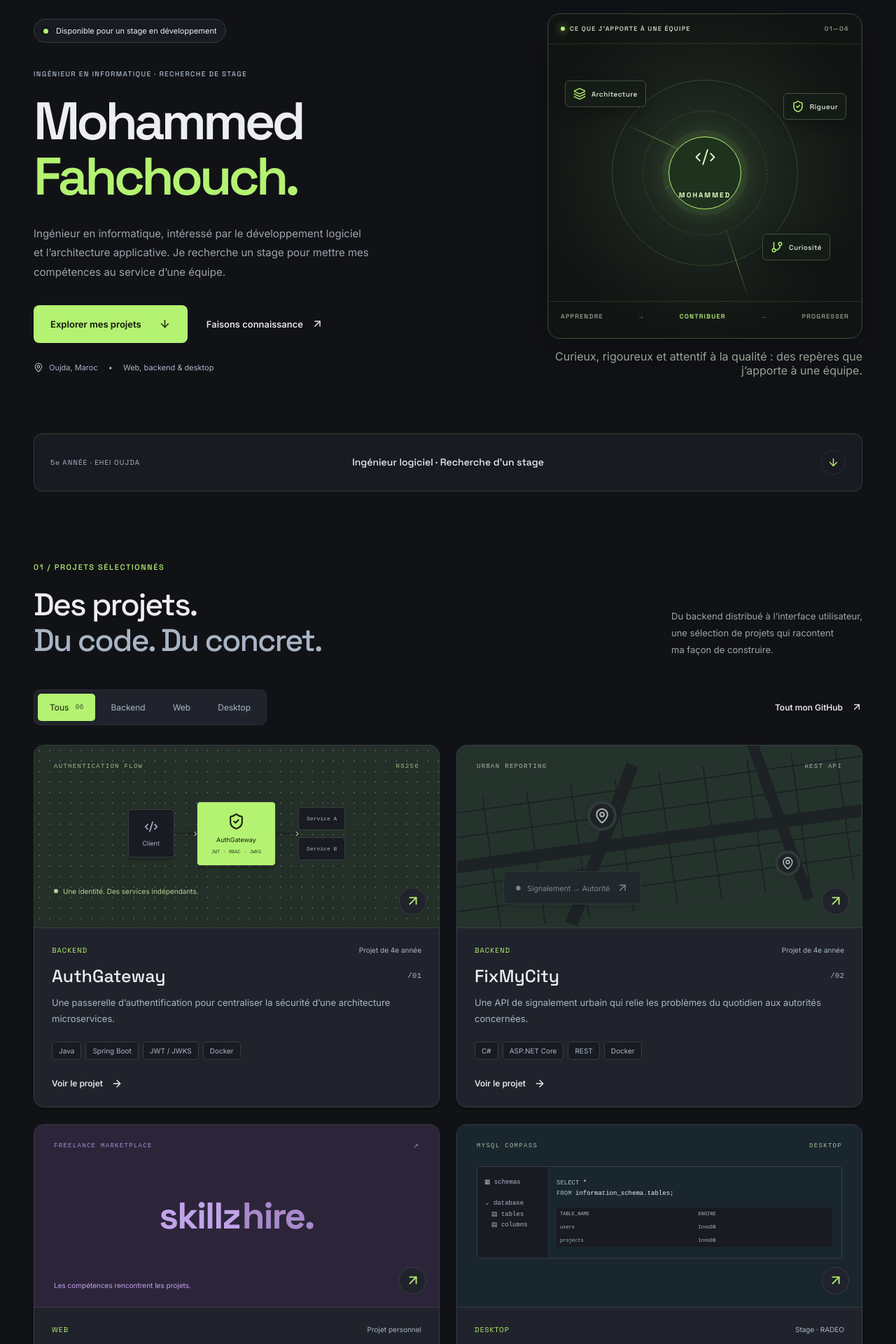
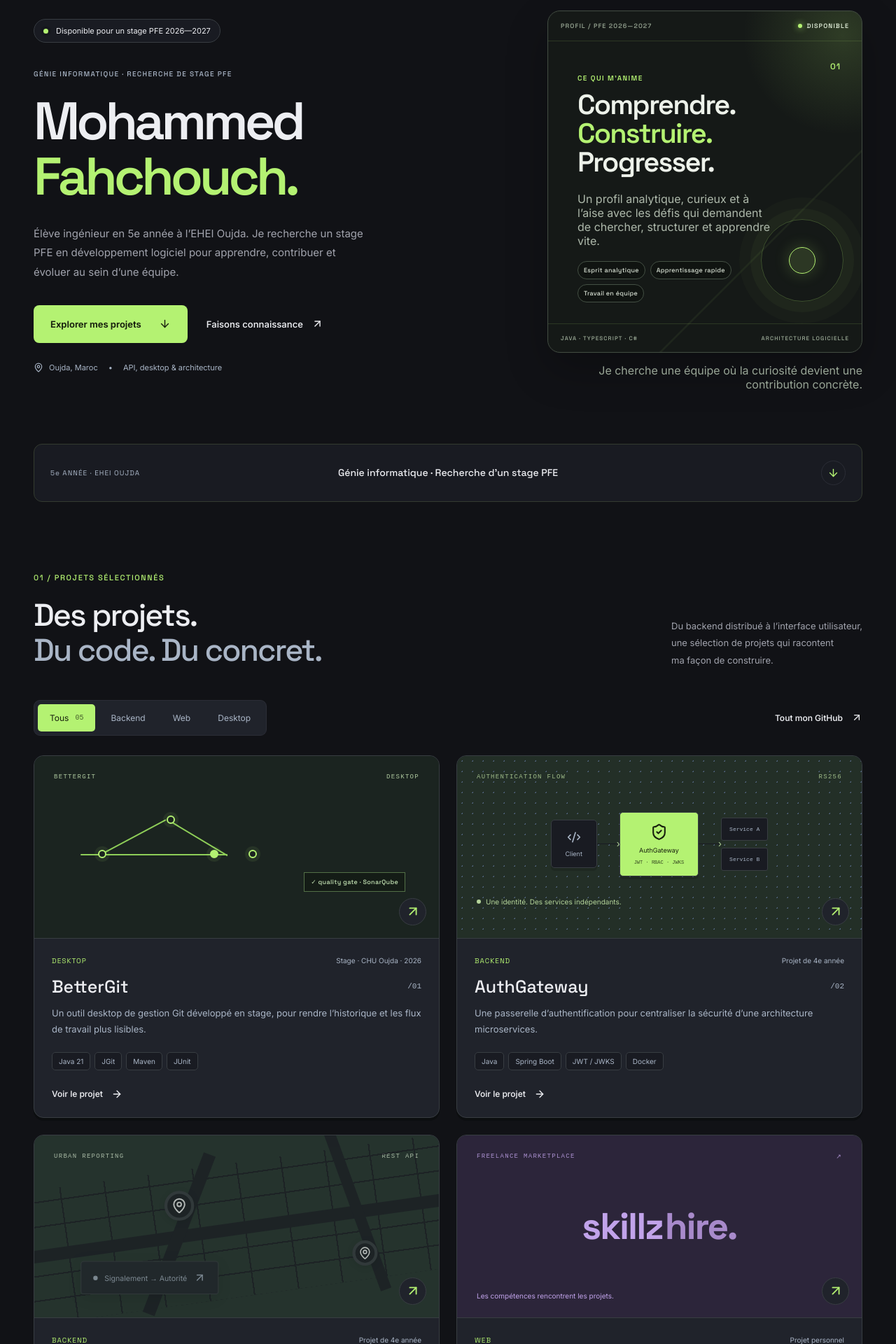
Before and after one commit to fahchouchsm/Portfolio, a React (Vite) app: page / in a window 1280 px wide. Shown: the part 140-2060 px from the top of the page at 70% size. Built offline with nearby package versions, Linux system fonts and the light colour scheme.

Commit message:
Align portfolio with PFE CV

```diff
--- a/index.html
+++ b/index.html
@@ -7,7 +7,7 @@
     <meta name="theme-color" content="#111216" />
     <meta
       name="description"
-      content="Mohammed Fahchouch, ingénieur en informatique à Oujda. Développement logiciel, Java, Spring Boot, React, ASP.NET Core, architecture logicielle et principes SOLID. Recherche un stage."
+      content="Mohammed Fahchouch, élève ingénieur en Génie Informatique à Oujda. Recherche un stage PFE 2026-2027 en développement logiciel : Java, TypeScript, C#, API, architecture logicielle et SOLID."
     />
     <meta property="og:type" content="website" />
     <meta property="og:locale" content="fr_MA" />
@@ -17,7 +17,7 @@
     />
     <meta
       property="og:description"
-      content="Ingénieur en informatique à la recherche d’un stage. Découvrez mes projets, mon approche de l’architecture logicielle et mon parcours."
+      content="Élève ingénieur en Génie Informatique à la recherche d’un stage PFE 2026-2027. Découvrez mes projets, mon approche et mon parcours."
     />
     <title>Mohammed Fahchouch — Développement logiciel & architecture</title>
   </head>
--- a/src/Portfolio.tsx
+++ b/src/Portfolio.tsx
@@ -8,7 +8,6 @@ import {
   Check,
   Code2,
   Copy,
-  GitBranch,
   Github,
   Layers3,
   Linkedin,
@@ -126,6 +125,24 @@ function ProjectVisual({ kind }: { kind: Project["visual"] }) {
               <span>InnoDB</span>
             </div>
           </div>
+        </div>
+      </div>
+    );
+  if (kind === "bettergit")
+    return (
+      <div className="project-visual bettergit-visual" aria-hidden="true">
+        <div className="visual-caption">
+          BETTERGIT <span>DESKTOP</span>
+        </div>
+        <div className="git-graph">
+          <span className="graph-line graph-main" />
+          <span className="graph-line graph-branch" />
+          <span className="graph-line graph-merge" />
+          <i className="graph-commit commit-one" />
+          <i className="graph-commit commit-two" />
+          <i className="graph-commit commit-three" />
+          <i className="graph-commit commit-four" />
+          <div className="git-proof">✓ quality gate · SonarQube</div>
         </div>
       </div>
     );
@@ -310,7 +327,7 @@ export default function Portfolio() {
             ))}
           </nav>
           <a href={`mailto:${email}`} className="header-contact">
-            Candidature de stage <ArrowUpRight size={16} />
+            Stage PFE 2026—2027 <ArrowUpRight size={16} />
           </a>
           <button
             className="menu-button icon-button"
@@ -326,11 +343,11 @@ export default function Portfolio() {
         <section className="hero container" aria-labelledby="hero-title">
           <div className="hero-copy">
             <div className="availability">
-              <span className="status-dot" /> Disponible pour un stage en
-              développement
+              <span className="status-dot" /> Disponible pour un stage PFE
+              2026—2027
             </div>
             <p className="eyebrow hero-name">
-              INGÉNIEUR EN INFORMATIQUE · RECHERCHE DE STAGE
+              GÉNIE INFORMATIQUE · RECHERCHE DE STAGE PFE
             </p>
             <h1 id="hero-title">
               Mohammed
@@ -338,9 +355,9 @@ export default function Portfolio() {
               <span>Fahchouch.</span>
             </h1>
             <p className="hero-description">
-              Ingénieur en informatique, intéressé par le développement logiciel
-              et l’architecture applicative. Je recherche un stage pour mettre
-              mes compétences au service d’une équipe.
+              Élève ingénieur en 5e année à l’EHEI Oujda. Je recherche un stage
+              PFE en développement logiciel pour apprendre, contribuer et évoluer
+              au sein d’une équipe.
             </p>
             <div className="hero-actions">
               <a href="#projets" className="button primary">
@@ -351,53 +368,45 @@ export default function Portfolio() {
               </a>
             </div>
             <div className="hero-location">
-              <MapPin size={14} /> Oujda, Maroc <span>•</span> Web, backend &
-              desktop
+              <MapPin size={14} /> Oujda, Maroc <span>•</span> API, desktop &
+              architecture
             </div>
           </div>
           <div className="hero-art">
-            <div className="engineering-canvas" aria-label="Aperçu de mon approche d'ingénierie">
-              <div className="canvas-bar">
-                <span className="canvas-status"><i /> CE QUE J’APPORTE À UNE ÉQUIPE</span>
-                <span>01—04</span>
+            <div className="profile-board" aria-label="Mon profil professionnel">
+              <div className="profile-board-bar">
+                <span>PROFIL / PFE 2026—2027</span>
+                <span className="profile-board-ready"><i /> DISPONIBLE</span>
               </div>
-              <div className="canvas-main">
-                <div className="canvas-orbit orbit-one" />
-                <div className="canvas-orbit orbit-two" />
-                <div className="canvas-core">
-                  <Code2 size={31} strokeWidth={1.5} />
-                  <span>MOHAMMED</span>
+              <div className="profile-board-main">
+                <span className="profile-board-index">01</span>
+                <p className="profile-board-kicker">CE QUI M’ANIME</p>
+                <h2>
+                  Comprendre.<br />
+                  <em>Construire.</em><br />
+                  Progresser.
+                </h2>
+                <p className="profile-board-copy">
+                  Un profil analytique, curieux et à l’aise avec les défis qui
+                  demandent de chercher, structurer et apprendre vite.
+                </p>
+                <div className="profile-traits">
+                  <span>Esprit analytique</span>
+                  <span>Apprentissage rapide</span>
+                  <span>Travail en équipe</span>
                 </div>
-                <div className="canvas-node node-architecture">
-                  <Layers3 size={18} />
-                  <span>Architecture</span>
-                </div>
-                <div className="canvas-node node-quality">
-                  <ShieldCheck size={18} />
-                  <span>Rigueur</span>
-                </div>
-                <div className="canvas-node node-delivery">
-                  <GitBranch size={18} />
-                  <span>Curiosité</span>
-                </div>
-                <span className="canvas-line line-one" />
-                <span className="canvas-line line-two" />
-                <span className="canvas-line line-three" />
               </div>
-              <div className="canvas-footer">
-                <span>APPRENDRE</span>
-                <span>→</span>
-                <strong>CONTRIBUER</strong>
-                <span>→</span>
-                <span>PROGRESSER</span>
+              <div className="profile-board-footer">
+                <span>JAVA · TYPESCRIPT · C#</span>
+                <span>ARCHITECTURE LOGICIELLE</span>
               </div>
             </div>
-            <p className="hero-visual-caption">Curieux, rigoureux et attentif à la qualité : des repères que j’apporte à une équipe.</p>
+            <p className="hero-visual-caption">Je cherche une équipe où la curiosité devient une contribution concrète.</p>
           </div>
           <div className="hero-footer">
             <span>5e ANNÉE · EHEI OUJDA</span>
             <p className="hero-statement">
-              Ingénieur logiciel · Recherche d’un stage
+              Génie informatique · Recherche d’un stage PFE
             </p>
             <a href="#projets" aria-label="Découvrir les projets">
               <ArrowDown size={17} />
@@ -757,7 +766,7 @@ export default function Portfolio() {
                   <h4>Cycle ingénieur en informatique</h4>
                   <p>EHEI · Oujda</p>
                   <span className="current-year">
-                    5e année · dernière année
+                    5e année · recherche stage PFE 2026—2027
                   </span>
                   <div className="education-years">
                     <div>
@@ -792,6 +801,9 @@ export default function Portfolio() {
                     Java, HTML, CSS, bases de données et SQL.
                     <br />
                     Développement web, C et algorithmique.
+                  </p>
+                  <p className="education-extra">
+                    Baccalauréat Sciences Physiques · 2020 — 2021
                   </p>
                 </article>
               </div>
@@ -842,12 +854,12 @@ export default function Portfolio() {
               <span className="eyebrow">05 / RENCONTRONS-NOUS</span>
               <span className="availability">
                 <span className="status-dot" /> À l’écoute d’opportunités de
-                stage
+                stage PFE 2026—2027
               </span>
             </div>
             <div className="contact-main">
               <h2>
-                Disponible pour un stage.
+                Disponible pour un stage PFE.
                 <br />
                 <span>Prêt à contribuer à votre équipe.</span>
               </h2>
@@ -860,8 +872,8 @@ export default function Portfolio() {
               </a>
             </div>
             <p className="contact-description">
-              Je recherche un stage en développement logiciel pour intégrer une
-              équipe, contribuer à des produits concrets
+              Je recherche un stage PFE en développement logiciel pour intégrer
+              une équipe, contribuer à des produits concrets
               <br className="desktop-break" /> et consolider mon expérience en
               ingénierie logicielle.
             </p>
--- a/src/data/portfolio.ts
+++ b/src/data/portfolio.ts
@@ -3,7 +3,7 @@ export interface Project {
   title: string;
   category: "Backend" | "Web" | "Desktop";
   context: string;
-  visual: "gateway" | "city" | "database" | "market" | "shop" | "language";
+  visual: "gateway" | "city" | "database" | "market" | "shop" | "language" | "bettergit";
   description: string;
   problem: string;
   details: string[];
@@ -15,6 +15,37 @@ export interface Project {
 export const projects: Project[] = [
   {
     id: 1,
+    title: "BetterGit",
+    category: "Desktop",
+    context: "Stage · CHU Oujda · 2026",
+    visual: "bettergit",
+    description:
+      "Un outil desktop de gestion Git développé en stage, pour rendre l’historique et les flux de travail plus lisibles.",
+    problem:
+      "Aider les développeurs à explorer les branches, l’historique et les preuves de commits dans une interface claire.",
+    details: [
+      "Interface desktop avec graphe interactif des branches et de l’historique.",
+      "Visualiseur de preuves de commits, pipelines configurables et documentation assistée par IA.",
+      "Contribution au moteur Java : quality gate SonarQube, diagrammes de classes et suivi de durée des tests.",
+    ],
+    architecture:
+      "Le projet relie une interface desktop TypeScript / React au moteur Java. La qualité est intégrée au flux de développement avec des contrôles SonarQube, des tests et une documentation de l’architecture.",
+    stack: [
+      "Java 21",
+      "JGit",
+      "Maven",
+      "JUnit",
+      "JavaFX",
+      "TypeScript",
+      "React",
+      "Tauri",
+      "Tailwind CSS",
+      "SonarQube",
+    ],
+    url: "https://github.com/fahchouchsm/betterGit-desktop",
+  },
+  {
+    id: 2,
     title: "AuthGateway",
     category: "Backend",
     context: "Projet de 4e année",
@@ -41,7 +72,7 @@ export const projects: Project[] = [
     url: "https://github.com/fahchouchsm/authGetway-PFA-4year",
   },
   {
-    id: 2,
+    id: 3,
     title: "FixMyCity",
     category: "Backend",
     context: "Projet de 4e année",
@@ -61,7 +92,7 @@ export const projects: Project[] = [
     url: "https://github.com/fahchouchsm/fixMyCity-ASP-RestAPI-4year",
   },
   {
-    id: 3,
+    id: 4,
     title: "Skillz Hire",
     category: "Web",
     context: "Projet personnel",
@@ -81,10 +112,10 @@ export const projects: Project[] = [
     url: "https://github.com/fahchouchsm/Skillz_Hire",
   },
   {
-    id: 4,
+    id: 5,
     title: "MySQL Compass",
     category: "Desktop",
-    context: "Stage · RADEO",
+    context: "Stage · Société Régionale Multiservices de l’Oriental · 2024",
     visual: "database",
     description:
       "Un client bureau pour explorer les schémas MySQL, écrire du SQL et exporter les résultats.",
@@ -105,53 +136,6 @@ export const projects: Project[] = [
       "Node.js",
       "Tailwind CSS",
     ],
-  },
-  {
-    id: 5,
-    title: "Monark",
-    category: "Web",
-    context: "Projet personnel",
-    visual: "shop",
-    description:
-      "Une boutique responsive, des composants réutilisables et un parcours produit soigné.",
-    problem:
-      "Construire une expérience e-commerce adaptable aux différentes tailles d’écran avec une interface cohérente.",
-    details: [
-      "Pages produit et mise en page responsive.",
-      "Composants réutilisables et carrousels.",
-      "Intégrations Stripe et PayPal en développement.",
-    ],
-    architecture:
-      "Une interface React typée avec TypeScript et assemblée avec Vite. Les composants réutilisables favorisent la cohérence et limitent la duplication. Le paiement est en développement.",
-    stack: [
-      "React",
-      "TypeScript",
-      "Vite",
-      "Tailwind CSS",
-      "Stripe (en développement)",
-      "PayPal (en développement)",
-    ],
-    url: "https://github.com/fahchouchsm/Monark-Ecom-Web-App",
-  },
-  {
-    id: 6,
-    title: "Le Défi Français",
-    category: "Desktop",
-    context: "Projet personnel · 2026",
-    visual: "language",
-    description:
-      "Une application desktop hors ligne pour apprendre le français et préparer le TCF B2.",
-    problem:
-      "Permettre de travailler le français et de préparer le TCF B2 sans dépendre d’une connexion internet.",
-    details: [
-      "Application destinée à un usage sur ordinateur.",
-      "Fonctionnement hors ligne.",
-      "Apprentissage du français et préparation au TCF B2.",
-    ],
-    architecture:
-      "Le fonctionnement hors ligne est une contrainte structurante : l’expérience d’apprentissage doit rester disponible sans accès réseau.",
-    stack: ["JavaScript", "Desktop", "Hors ligne"],
-    url: "https://github.com/fahchouchsm/Le-Defi-Francais",
   },
 ];
 
@@ -205,8 +189,7 @@ export const skillGroups = [
       "HTML / CSS",
       "Tailwind CSS",
       "Electron",
-      "Angular",
-      "React Native",
+      "Tauri",
     ],
   },
   {
@@ -233,9 +216,7 @@ export const skillGroups = [
       "PostgreSQL",
       "MySQL",
       "MongoDB",
-      "Redis",
-      "Cassandra",
-      "Prisma",
+      "SQLite",
       "JPA / Hibernate",
       "Doctrine",
       "Entity Framework Core",
@@ -245,17 +226,15 @@ export const skillGroups = [
     title: "Livraison & opérations",
     description: "Versionner, automatiser, déployer et observer.",
     skills: [
-      "Git / GitHub / GitLab",
+      "Git / GitHub",
       "Linux",
       "Docker / Compose",
       "Jenkins",
-      "CI/CD",
-      "Ansible",
       "Nginx",
-      "Grafana",
-      "Prometheus",
-      "Qodana",
-      "Kubernetes",
+      "SonarQube",
+      "Kubernetes (notions)",
+      "Ansible (notions)",
+      "Grafana / Prometheus (notions)",
     ],
   },
   {
@@ -263,6 +242,8 @@ export const skillGroups = [
     description: "Une structure qui accompagne l’évolution du logiciel.",
     skills: [
       "SOLID",
+      "POO",
+      "UML",
       "Architecture en couches",
       "MVC",
       "Microservices",
@@ -278,25 +259,22 @@ export const skillGroups = [
       "C / C++",
       "Python",
       "Algorithmique",
-      "PlantUML",
-      "Stripe / PayPal",
-      "Apprentissage supervisé",
-      "Apprentissage non supervisé",
+      "SQL",
     ],
   },
 ];
 
 export const experiences = [
   {
-    company: "BNB Call Center",
-    date: "NOV. — DÉC. 2025 · 1,5 MOIS",
-    role: "Stage · Support IT & opérations",
+    company: "CHU Oujda · BetterGit",
+    date: "7 AOÛT — 7 SEPTEMBRE 2026",
+    role: "Stage · Développement logiciel",
     description:
-      "Support des opérations IT, surveillance des systèmes internes et coordination des flux de données vers l’application serveur.",
-    tags: ["Support IT", "Surveillance", "Flux de données"],
+      "Développement de l’interface desktop et contribution au moteur Java : graphe Git, quality gate SonarQube, diagrammes de classes et suivi des tests.",
+    tags: ["Java", "React", "Tauri", "SonarQube"],
   },
   {
-    company: "RADEO Oujda",
+    company: "Société Régionale Multiservices de l’Oriental",
     date: "JUIN 2024",
     role: "Stage · Développement d’un client MySQL",
     description:
@@ -311,5 +289,4 @@ export const experiences = [
       "Développement d’une plateforme MVC : authentification par middleware, upload de fichiers et conception du schéma MySQL.",
     tags: ["Express", "EJS", "MySQL", "MVC"],
   },
-  { company: "CHU Oujda", date: "JUILLET · 1 MOIS", role: "Stage" },
 ];
--- a/src/index.css
+++ b/src/index.css
@@ -2959,6 +2959,53 @@ svg {
   .node-delivery { right: 24px; bottom: 36px; }
   .hero-visual-caption { width: 100%; text-align: left; }
 }
+
+/* Personal profile board: the opening introduces Mohammed, not a service offer. */
+.profile-board {
+  width: min(100%, 450px);
+  min-height: 465px;
+  overflow: hidden;
+  border: 1px solid #404a40;
+  border-radius: 18px;
+  background:
+    linear-gradient(135deg, transparent 0 69%, rgba(180, 242, 114, .06) 69.1% 69.4%, transparent 69.5%),
+    radial-gradient(circle at 94% 7%, rgba(180, 242, 114, .16), transparent 23%),
+    #151917;
+  box-shadow: inset 0 0 0 1px rgba(255,255,255,.015), 0 24px 60px rgba(0,0,0,.24);
+}
+.profile-board-bar, .profile-board-footer {
+  display: flex;
+  align-items: center;
+  justify-content: space-between;
+  gap: 12px;
+  padding: 15px 18px;
+  color: #92a08e;
+  font: 600 9px var(--heading);
+  letter-spacing: 1.1px;
+}
+.profile-board-bar { border-bottom: 1px solid rgba(180,242,114,.14); }
+.profile-board-footer { border-top: 1px solid rgba(180,242,114,.14); font-size: 8px; }
+.profile-board-ready { display: inline-flex; align-items: center; gap: 7px; color: #dce9d4; }
+.profile-board-ready i { width: 6px; height: 6px; border-radius: 50%; background: #b4f272; box-shadow: 0 0 10px #b4f272; }
+.profile-board-main { position: relative; min-height: 367px; padding: 46px 42px 30px; }
+.profile-board-main:before, .profile-board-main:after { position: absolute; content: ""; pointer-events: none; }
+.profile-board-main:before { right: 26px; bottom: 31px; width: 116px; height: 116px; border: 1px solid rgba(180,242,114,.25); border-radius: 50%; box-shadow: 0 0 0 15px rgba(180,242,114,.035), 0 0 0 31px rgba(180,242,114,.02); }
+.profile-board-main:after { right: 66px; bottom: 71px; width: 36px; height: 36px; border: 1px solid #b4f272; border-radius: 50%; background: rgba(180,242,114,.14); box-shadow: 0 0 22px rgba(180,242,114,.23); }
+.profile-board-index { position: absolute; top: 28px; right: 30px; color: #b4f272; font: 600 12px var(--heading); letter-spacing: 1px; }
+.profile-board-kicker { margin: 0 0 12px; color: #b4f272; font: 600 10px var(--heading); letter-spacing: 1.4px; }
+.profile-board h2 { position: relative; z-index: 1; margin: 0; color: #edf2ea; font: 600 clamp(31px, 3.1vw, 43px)/1.03 var(--heading); letter-spacing: -1.8px; }
+.profile-board h2 em { color: #b4f272; font-style: normal; }
+.profile-board-copy { position: relative; z-index: 1; max-width: 285px; margin: 21px 0 19px; color: #aeb9ab; font: 400 13px/1.55 var(--body); }
+.profile-traits { position: relative; z-index: 2; display: flex; flex-wrap: wrap; gap: 7px; max-width: 310px; }
+.profile-traits span { padding: 6px 8px; border: 1px solid #445044; border-radius: 999px; background: rgba(15,18,16,.72); color: #d8e1d4; font: 500 9px var(--heading); letter-spacing: .25px; }
+@media (max-width: 600px) {
+  .profile-board { width: 100%; min-height: 410px; border-radius: 14px; }
+  .profile-board-main { min-height: 312px; padding: 39px 27px 22px; }
+  .profile-board h2 { font-size: 34px; }
+  .profile-board-main:before { right: 19px; bottom: 21px; width: 92px; height: 92px; }
+  .profile-board-main:after { right: 47px; bottom: 49px; }
+  .profile-board-footer { font-size: 7px; }
+}
 .hero h1 span {
   text-decoration: none;
 }
@@ -2987,6 +3034,21 @@ svg {
 .database-visual {
   background: #19262e;
 }
+.bettergit-visual {
+  background: #1b2420;
+  color: #c7e5b4;
+}
+.git-graph { position: relative; height: 157px; margin: 14px 20px 0; overflow: hidden; }
+.graph-line { position: absolute; height: 2px; border-radius: 2px; background: #8ece58; transform-origin: left; }
+.graph-main { width: 210px; left: 18px; top: 91px; }
+.graph-branch { width: 102px; left: 50px; top: 89px; transform: rotate(-28deg); }
+.graph-merge { width: 98px; left: 144px; top: 42px; transform: rotate(31deg); }
+.graph-commit { position: absolute; width: 12px; height: 12px; border: 2px solid #b4f272; border-radius: 50%; background: #1b2420; box-shadow: 0 0 0 5px rgba(180,242,114,.08); }
+.commit-one { left: 43px; top: 85px; }
+.commit-two { left: 141px; top: 36px; }
+.commit-three { left: 203px; top: 85px; background: #b4f272; }
+.commit-four { left: 258px; top: 85px; }
+.git-proof { position: absolute; right: 0; bottom: 12px; padding: 7px 9px; border: 1px solid #537047; background: #141c16; color: #b9d6aa; font: 600 9px var(--heading); letter-spacing: .3px; }
 .shop {
   background: #382e28;
   color: #dac4ad;
```
Also changed, not shown: 1 other file (tests, documents, lock files or other folders).
